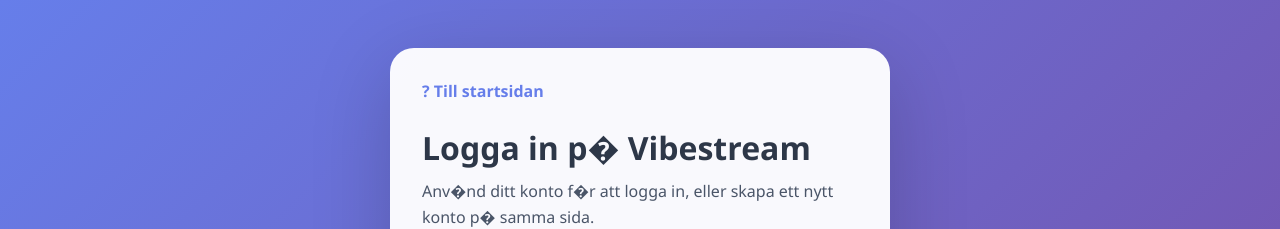
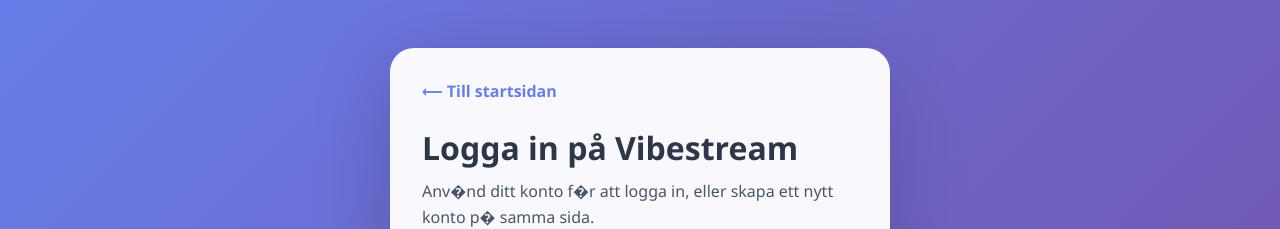
Before and after one commit to vibestream-alt/vibestream, a plain HTML site: page logga in.html in a window 1280 px wide. Shown: the top 229 px of the page. Drawn offline with Linux system fonts and the light colour scheme.

Commit message:
Update logga in.html

```diff
--- a/logga in.html
+++ b/logga in.html
@@ -167,8 +167,8 @@
 </head>
 <body>
     <div class="card">
-        <a class="nav-link" href="index.html">? Till startsidan</a>
-        <h1>Logga in p� Vibestream</h1>
+        <a class="nav-link" href="index.html">⟵ Till startsidan</a>
+        <h1>Logga in på Vibestream</h1>
         <p class="subtitle">Anv�nd ditt konto f�r att logga in, eller skapa ett nytt konto p� samma sida.</p>
 
         <a href="index.html" class="logo-link" aria-label="Till Vibestream startsida">
```
